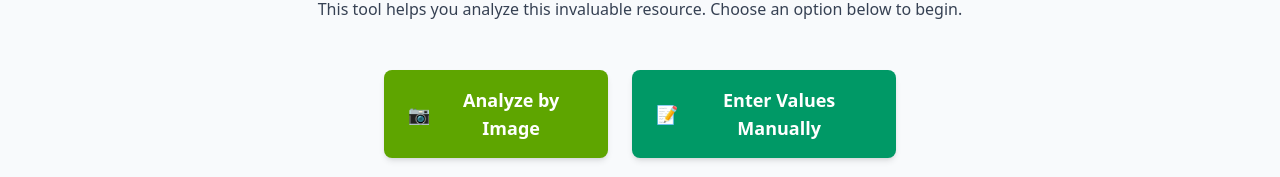
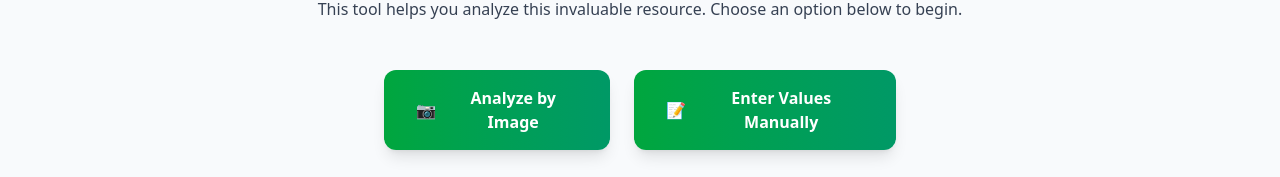
Before and after one commit to asthas0108/SIH_frontend, a React (Vite) app: page /soilHealth in a window 1280 px wide. Shown: the part 623-800 px from the top of the page. Built offline with nearby package versions, Linux system fonts and the light colour scheme; no server answers.

Commit message:
Css in SoilHealthPage

```diff
--- a/src/components/SoilHealth/index.jsx
+++ b/src/components/SoilHealth/index.jsx
@@ -120,13 +120,13 @@ const SoilHealthAnalysis = () => {
           <div className="flex flex-col sm:flex-row gap-4 sm:gap-6 animate-fade-in">
             <button
               onClick={() => setSelection('image')}
-              className="px-6 py-4 text-lg font-semibold text-white bg-lime-600 rounded-lg shadow-md hover:bg-lime-700 transition-transform transform hover:scale-105 focus:outline-none focus:ring-2 focus:ring-lime-500 focus:ring-opacity-75 flex items-center justify-center gap-2"
+              className="inline-flex items-center gap-3 px-8 py-4 bg-gradient-to-r from-green-600 to-emerald-600 text-white font-semibold rounded-xl hover:from-green-700 hover:to-emerald-700 transition-all shadow-lg hover:shadow-xl transform hover:-translate-y-0.5"
             >
               <span role="img" aria-label="camera">📷</span> Analyze by Image
             </button>
             <button
               onClick={() => setSelection('manual')}
-              className="px-6 py-4 text-lg font-semibold text-white bg-emerald-600 rounded-lg shadow-md hover:bg-emerald-700 transition-transform transform hover:scale-105 focus:outline-none focus:ring-2 focus:ring-emerald-500 focus:ring-opacity-75 flex items-center justify-center gap-2"
+              className="inline-flex items-center gap-3 px-8 py-4 bg-gradient-to-r from-green-600 to-emerald-600 text-white font-semibold rounded-xl hover:from-green-700 hover:to-emerald-700 transition-all shadow-lg hover:shadow-xl transform hover:-translate-y-0.5"
             >
               <span role="img" aria-label="pencil">📝</span> Enter Values Manually
             </button>
```
